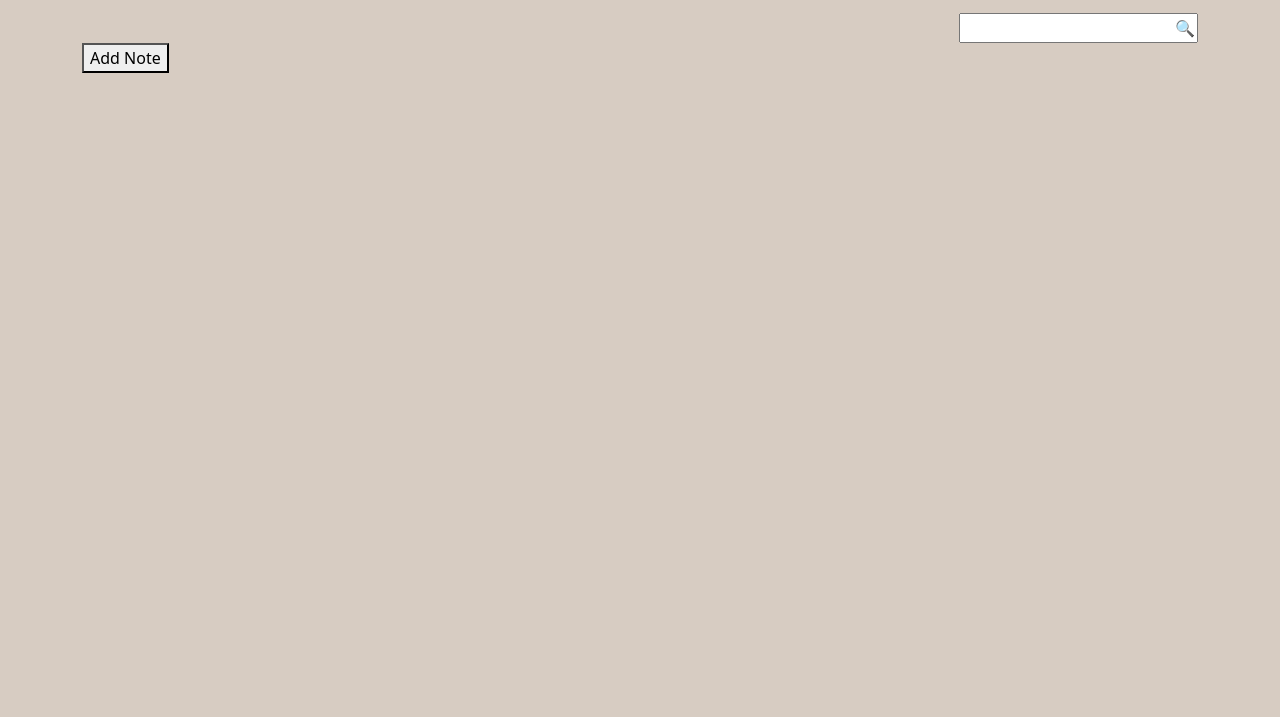
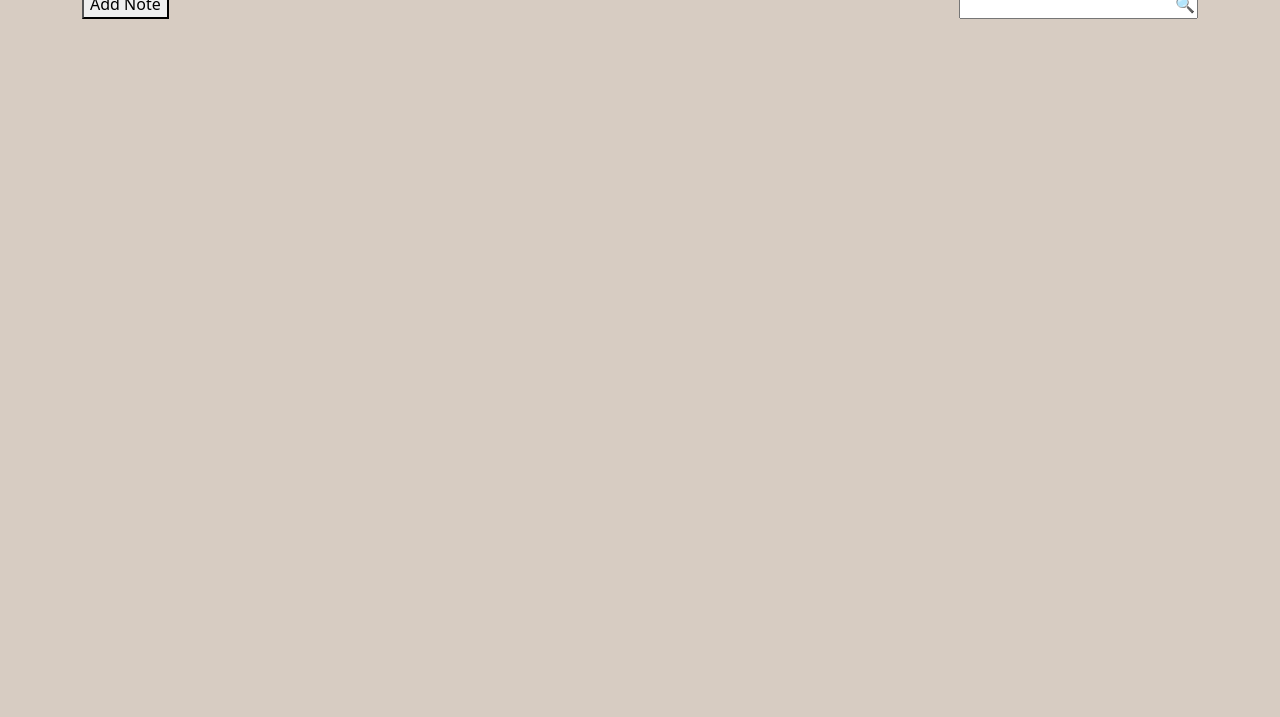
Before and after one commit to hiimalexjgarcia/base64-encoded-state-test, a website built with Vite: page index.html in a window 1280 px wide. Shown: the part 83-800 px from the top of the page. Built offline with nearby package versions, Linux system fonts and the light colour scheme.

Commit message:
style: move add button and search above notes

```diff
--- a/index.html
+++ b/index.html
@@ -10,10 +10,8 @@
     <div class="container">
     <h1>Notes</h1>
 
-    <div id="notes">
-    </div>
-
-    <div class="d-flex" role="toolbar">
+    <div class="d-flex mb-3" role="toolbar" style="align-items: center; gap: 1rem;">
+      <button type="button" id="addNoteBtn">Add Note</button>
       <span id="notesDisplayCount" class="flex-fill text-right"></span>
       <input
         type="search"
@@ -24,7 +22,8 @@
         id="notesInputSearch" />
     </div>
 
-    <button type="button" id="addNoteBtn" class="mb-3">Add Note</button>
+    <div id="notes">
+    </div>
 
     </div>
   </body>
```
